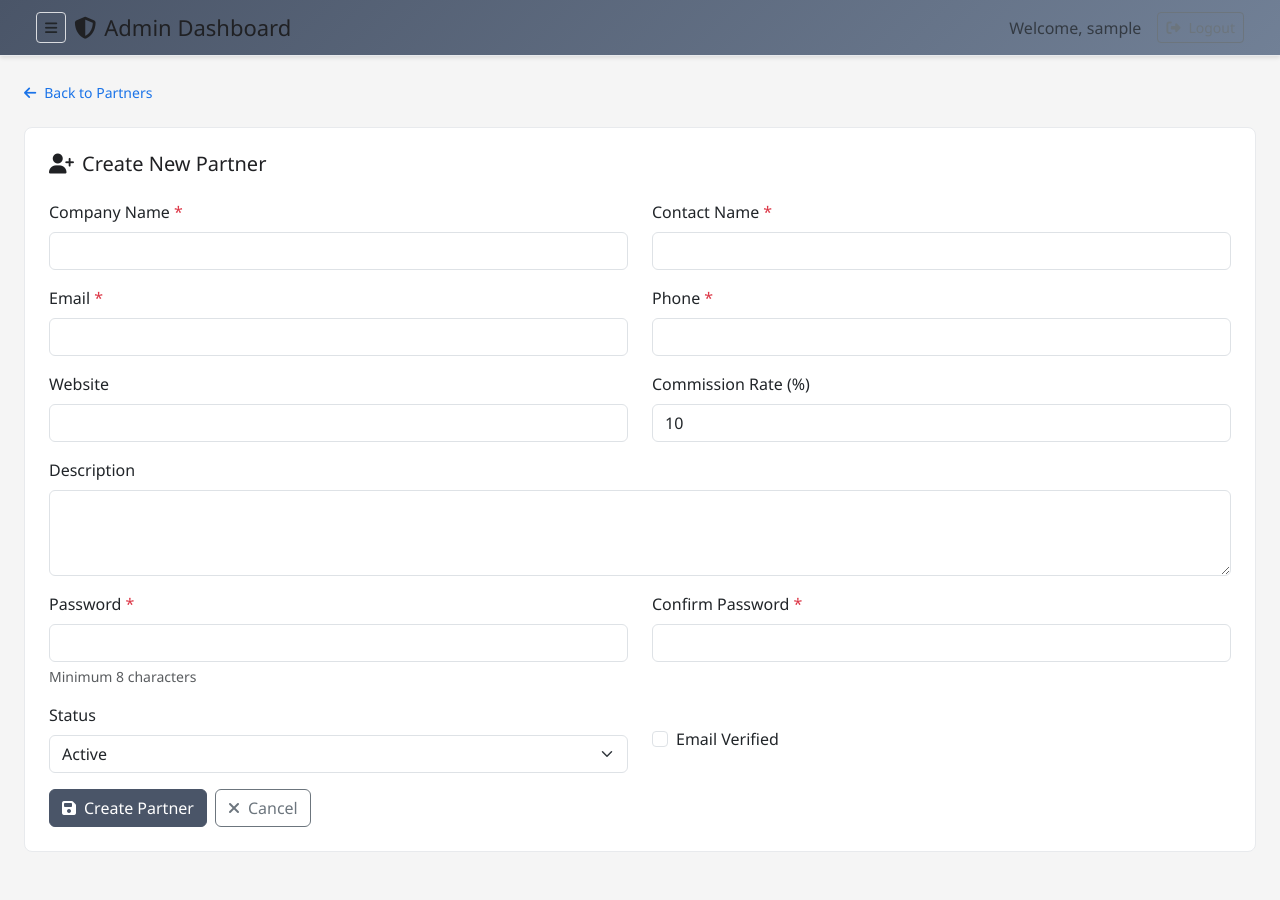
After one commit to kaungHtetTin/calamus_business, a PHP site: page /business/admin/create_partner.php in a window 1280 px wide. The commit adds this page. Run offline with PHP 8.4, Linux system fonts and the light colour scheme; the visitor is signed in with stand-in values (Sample User, id 1).

Commit message:
partner_creation_feature

```diff
--- /dev/null
+++ b/admin/create_partner.php
@@ -0,0 +1,224 @@
+<?php
+/**
+ * Create New Partner Page
+ * Form to create a new partner account
+ */
+
+require_once '../classes/admin_auth.php';
+
+$adminAuth = new AdminAuth();
+
+// Check if admin is logged in
+if (!$adminAuth->isLoggedIn()) {
+    header('Location: login.php');
+    exit();
+}
+
+$pageTitle = 'Create New Partner';
+$currentPage = 'partners';
+$error = '';
+$success = '';
+
+// Handle form submission
+if ($_SERVER['REQUEST_METHOD'] === 'POST') {
+    // Validate input
+    $companyName = isset($_POST['company_name']) ? trim($_POST['company_name']) : '';
+    $contactName = isset($_POST['contact_name']) ? trim($_POST['contact_name']) : '';
+    $email = isset($_POST['email']) ? trim($_POST['email']) : '';
+    $phone = isset($_POST['phone']) ? trim($_POST['phone']) : '';
+    $website = isset($_POST['website']) ? trim($_POST['website']) : '';
+    $description = isset($_POST['description']) ? trim($_POST['description']) : '';
+    $commissionRate = isset($_POST['commission_rate']) ? trim($_POST['commission_rate']) : '10';
+    $password = isset($_POST['password']) ? $_POST['password'] : '';
+    $confirmPassword = isset($_POST['confirm_password']) ? $_POST['confirm_password'] : '';
+    $status = isset($_POST['status']) ? $_POST['status'] : 'active';
+    $emailVerified = isset($_POST['email_verified']) ? 1 : 0;
+
+    // Validate required fields
+    if (empty($companyName) || empty($contactName) || empty($email) || empty($phone) || empty($password)) {
+        $error = 'Please fill in all required fields';
+    } elseif (!filter_var($email, FILTER_VALIDATE_EMAIL)) {
+        $error = 'Please enter a valid email address';
+    } elseif (strlen($password) < 8) {
+        $error = 'Password must be at least 8 characters long';
+    } elseif ($password !== $confirmPassword) {
+        $error = 'Passwords do not match';
+    } else {
+        // Prepare partner data
+        $partnerData = [
+            'company_name' => $companyName,
+            'contact_name' => $contactName,
+            'email' => $email,
+            'phone' => $phone,
+            'website' => $website,
+            'description' => $description,
+            'commission_rate' => $commissionRate,
+            'password' => $password,
+            'status' => $status,
+            'email_verified' => $emailVerified
+        ];
+
+        // Create partner
+        $result = $adminAuth->createPartner($partnerData);
+
+        if ($result['success']) {
+            $success = "Partner created successfully! Partner ID: {$result['partner_id']}, Private Code: {$result['private_code']}";
+            // Clear form or redirect
+            header('Location: partners.php?success=' . urlencode('Partner created successfully'));
+            exit();
+        } else {
+            $error = $result['message'];
+        }
+    }
+}
+?>
+<!DOCTYPE html>
+<html lang="en">
+<head>
+    <meta charset="UTF-8">
+    <meta name="viewport" content="width=device-width, initial-scale=1.0">
+    <title><?php echo $pageTitle; ?> - Admin Dashboard</title>
+    <link href="https://cdn.jsdelivr.net/npm/bootstrap@5.3.0/dist/css/bootstrap.min.css" rel="stylesheet">
+    <link rel="stylesheet" href="https://cdnjs.cloudflare.com/ajax/libs/font-awesome/6.4.0/css/all.min.css">
+    <link rel="stylesheet" href="../css/app.css">
+    <link rel="stylesheet" href="css/app.css">
+</head>
+<body>
+    <!-- Admin Header -->
+    <?php include 'layout/admin_header.php'; ?>
+
+    <?php include 'layout/admin_sidebar.php'; ?>
+
+    <div class="container-fluid" style="padding: 24px;">
+        <!-- Back Link -->
+        <a href="partners.php" class="back-link">
+            <i class="fas fa-arrow-left me-2"></i>Back to Partners
+        </a>
+
+        <!-- Error/Success Messages -->
+        <?php if ($error): ?>
+            <div class="alert alert-danger alert-dismissible fade show" role="alert">
+                <?php echo htmlspecialchars($error); ?>
+                <button type="button" class="btn-close" data-bs-dismiss="alert"></button>
+            </div>
+        <?php endif; ?>
+
+        <?php if ($success): ?>
+            <div class="alert alert-success alert-dismissible fade show" role="alert">
+                <?php echo htmlspecialchars($success); ?>
+                <button type="button" class="btn-close" data-bs-dismiss="alert"></button>
+            </div>
+        <?php endif; ?>
+
+        <!-- Create Partner Form -->
+        <div class="info-card">
+            <h5 class="mb-4" style="color: #202124;">
+                <i class="fas fa-user-plus me-2"></i>Create New Partner
+            </h5>
+
+            <form method="POST" action="create_partner.php">
+                <div class="row">
+                    <div class="col-md-6">
+                        <div class="mb-3">
+                            <label for="company_name" class="form-label">Company Name <span class="text-danger">*</span></label>
+                            <input type="text" class="form-control" id="company_name" name="company_name" required>
+                        </div>
+                    </div>
+                    <div class="col-md-6">
+                        <div class="mb-3">
+                            <label for="contact_name" class="form-label">Contact Name <span class="text-danger">*</span></label>
+                            <input type="text" class="form-control" id="contact_name" name="contact_name" required>
+                        </div>
+                    </div>
+                </div>
+
+                <div class="row">
+                    <div class="col-md-6">
+                        <div class="mb-3">
+                            <label for="email" class="form-label">Email <span class="text-danger">*</span></label>
+                            <input type="email" class="form-control" id="email" name="email" required>
+                        </div>
+                    </div>
+                    <div class="col-md-6">
+                        <div class="mb-3">
+                            <label for="phone" class="form-label">Phone <span class="text-danger">*</span></label>
+                            <input type="text" class="form-control" id="phone" name="phone" required>
+                        </div>
+                    </div>
+                </div>
+
+                <div class="row">
+                    <div class="col-md-6">
+                        <div class="mb-3">
+                            <label for="website" class="form-label">Website</label>
+                            <input type="url" class="form-control" id="website" name="website">
+                        </div>
+                    </div>
+                    <div class="col-md-6">
+                        <div class="mb-3">
+                            <label for="commission_rate" class="form-label">Commission Rate (%)</label>
+                            <input type="number" class="form-control" id="commission_rate" name="commission_rate" value="10" step="0.01" min="0" max="100">
+                        </div>
+                    </div>
+                </div>
+
+                <div class="mb-3">
+                    <label for="description" class="form-label">Description</label>
+                    <textarea class="form-control" id="description" name="description" rows="3"></textarea>
+                </div>
+
+                <div class="row">
+                    <div class="col-md-6">
+                        <div class="mb-3">
+                            <label for="password" class="form-label">Password <span class="text-danger">*</span></label>
+                            <input type="password" class="form-control" id="password" name="password" required minlength="8">
+                            <div class="form-text">Minimum 8 characters</div>
+                        </div>
+                    </div>
+                    <div class="col-md-6">
+                        <div class="mb-3">
+                            <label for="confirm_password" class="form-label">Confirm Password <span class="text-danger">*</span></label>
+                            <input type="password" class="form-control" id="confirm_password" name="confirm_password" required>
+                        </div>
+                    </div>
+                </div>
+
+                <div class="row">
+                    <div class="col-md-6">
+                        <div class="mb-3">
+                            <label for="status" class="form-label">Status</label>
+                            <select class="form-select" id="status" name="status">
+                                <option value="active" selected>Active</option>
+                                <option value="inactive">Inactive</option>
+                                <option value="pending">Pending</option>
+                                <option value="suspended">Suspended</option>
+                            </select>
+                        </div>
+                    </div>
+                    <div class="col-md-6">
+                        <div class="mb-3">
+                            <div class="form-check mt-4">
+                                <input class="form-check-input" type="checkbox" id="email_verified" name="email_verified">
+                                <label class="form-check-label" for="email_verified">
+                                    Email Verified
+                                </label>
+                            </div>
+                        </div>
+                    </div>
+                </div>
+
+                <div class="d-flex gap-2">
+                    <button type="submit" class="btn btn-primary">
+                        <i class="fas fa-save me-2"></i>Create Partner
+                    </button>
+                    <a href="partners.php" class="btn btn-outline-secondary">
+                        <i class="fas fa-times me-2"></i>Cancel
+                    </a>
+                </div>
+            </form>
+        </div>
+    </div>
+
+    <script src="https://cdn.jsdelivr.net/npm/bootstrap@5.3.0/dist/js/bootstrap.bundle.min.js"></script>
+</body>
+</html>
--- a/admin/layout/admin_sidebar.php
+++ b/admin/layout/admin_sidebar.php
@@ -29,6 +29,9 @@
                 <a class="nav-link <?php echo isset($currentPage) && $currentPage == 'payout_logs' ? 'active' : ''; ?>" href="payout_logs.php" style="color: <?php echo isset($currentPage) && $currentPage == 'payout_logs' ? '#e8f0fe' : 'rgba(255, 255, 255, 0.87)'; ?>; background: <?php echo isset($currentPage) && $currentPage == 'payout_logs' ? 'rgba(232, 240, 254, 0.1)' : 'transparent'; ?>; padding: 12px 16px; border-radius: 6px; margin-bottom: 4px; transition: all 0.2s;">
                     <i class="fas fa-credit-card me-2"></i>Payout Logs
                 </a>
+                <a class="nav-link <?php echo isset($currentPage) && $currentPage == 'payout_history' ? 'active' : ''; ?>" href="payout_history.php" style="color: <?php echo isset($currentPage) && $currentPage == 'payout_history' ? '#e8f0fe' : 'rgba(255, 255, 255, 0.87)'; ?>; background: <?php echo isset($currentPage) && $currentPage == 'payout_history' ? 'rgba(232, 240, 254, 0.1)' : 'transparent'; ?>; padding: 12px 16px; border-radius: 6px; margin-bottom: 4px; transition: all 0.2s;">
+                    <i class="fas fa-history me-2"></i>Payout History
+                </a>
                 <hr style="border-color: rgba(255, 255, 255, 0.1); margin: 16px 0;">
                 <a class="nav-link" href="logout.php" style="color: #d93025; padding: 12px 16px; border-radius: 6px; transition: all 0.2s;">
                     <i class="fas fa-sign-out-alt me-2"></i>Logout
--- a/classes/admin_auth.php
+++ b/classes/admin_auth.php
@@ -491,6 +491,176 @@ class AdminAuth {
     }
 
     /**
+     * Get payout histories with pagination and filtering
+     */
+    public function getPayoutHistories($page = 1, $limit = 20, $status = null, $startDate = null, $endDate = null) {
+        $offset = ($page - 1) * $limit;
+        $whereClause = "WHERE 1=1";
+
+        if ($status) {
+            $whereClause .= " AND pph.status = '$status'";
+        }
+
+        if ($startDate) {
+            $whereClause .= " AND DATE(pph.created_at) >= '$startDate'";
+        }
+
+        if ($endDate) {
+            $whereClause .= " AND DATE(pph.created_at) <= '$endDate'";
+        }
+
+        // Get total count
+        $countQuery = "SELECT COUNT(*) as total FROM partner_payment_histories pph $whereClause";
+        $countResult = $this->db->read($countQuery);
+        $total = $countResult[0]['total'];
+
+        // Get payout histories with partner info
+        $query = "SELECT
+                    pph.*,
+                    p.contact_name,
+                    p.company_name,
+                    p.email
+                  FROM partner_payment_histories pph
+                  LEFT JOIN partners p ON pph.partner_id = p.id
+                  $whereClause
+                  ORDER BY pph.created_at DESC
+                  LIMIT $limit OFFSET $offset";
+
+        $histories = $this->db->read($query);
+
+        return [
+            'histories' => $histories ? $histories : [],
+            'total' => $total,
+            'page' => $page,
+            'limit' => $limit,
+            'total_pages' => ceil($total / $limit)
+        ];
+    }
+
+    /**
+     * Get payout history statistics
+     */
+    public function getPayoutHistoryStatistics($status = null, $startDate = null, $endDate = null) {
+        $whereClause = "WHERE 1=1";
+
+        if ($status) {
+            $whereClause .= " AND status = '$status'";
+        }
+
+        if ($startDate) {
+            $whereClause .= " AND DATE(created_at) >= '$startDate'";
+        }
+
+        if ($endDate) {
+            $whereClause .= " AND DATE(created_at) <= '$endDate'";
+        }
+
+        $stats = [];
+
+        // Total payout amount
+        $totalQuery = "SELECT SUM(amount) as total FROM partner_payment_histories $whereClause";
+        $result = $this->db->read($totalQuery);
+        $stats['total_amount'] = $result && $result[0]['total'] ? (float)$result[0]['total'] : 0.00;
+
+        // Total transactions
+        $countQuery = "SELECT COUNT(*) as total FROM partner_payment_histories $whereClause";
+        $result = $this->db->read($countQuery);
+        $stats['total_transactions'] = $result ? (int)$result[0]['total'] : 0;
+
+        // Pending amount
+        $pendingQuery = "SELECT SUM(amount) as total FROM partner_payment_histories WHERE status = 'pending' $whereClause";
+        $result = $this->db->read($pendingQuery);
+        $stats['pending_amount'] = $result && $result[0]['total'] ? (float)$result[0]['total'] : 0.00;
+
+        // Received amount
+        $receivedQuery = "SELECT SUM(amount) as total FROM partner_payment_histories WHERE status = 'received' $whereClause";
+        $result = $this->db->read($receivedQuery);
+        $stats['received_amount'] = $result && $result[0]['total'] ? (float)$result[0]['total'] : 0.00;
+
+        return $stats;
+    }
+
+    /**
+     * Generate unique private code
+     */
+    private function generateUniquePrivateCode() {
+        $maxAttempts = 100;
+        $attempts = 0;
+
+        do {
+            $characters = 'ABCDEFGHIJKLMNOPQRSTUVWXYZ0123456789';
+            $privateCode = '';
+
+            for ($i = 0; $i < 6; $i++) {
+                $privateCode .= $characters[rand(0, strlen($characters) - 1)];
+            }
+
+            $existingCode = $this->db->read("SELECT id FROM partners WHERE private_code = '$privateCode'");
+
+            if (!$existingCode) {
+                return $privateCode;
+            }
+
+            $attempts++;
+        } while ($attempts < $maxAttempts);
+
+        return false;
+    }
+
+    /**
+     * Create new partner
+     */
+    public function createPartner($partnerData) {
+        // Check if email already exists
+        $existingPartner = $this->db->read("SELECT id FROM partners WHERE email = '{$partnerData['email']}'");
+        if ($existingPartner) {
+            return ['success' => false, 'message' => 'Email already registered'];
+        }
+
+        // Generate unique private code
+        $privateCode = $this->generateUniquePrivateCode();
+        if (!$privateCode) {
+            return ['success' => false, 'message' => 'Failed to generate unique private code'];
+        }
+
+        // Hash password
+        $hashedPassword = password_hash($partnerData['password'], PASSWORD_DEFAULT);
+
+        // Generate verification code
+        $verificationCode = str_pad(rand(100000, 999999), 6, '0', STR_PAD_LEFT);
+
+        // Set default values
+        $status = $partnerData['status'] ?? 'active';
+        $commissionRate = $partnerData['commission_rate'] ?? '10';
+        $emailVerified = isset($partnerData['email_verified']) && $partnerData['email_verified'] ? 1 : 0;
+
+        // Insert partner
+        $query = "INSERT INTO partners
+                 (company_name, contact_name, email, phone, password, website, description,
+                  commission_rate, private_code, status, verification_code, email_verified, created_at, updated_at)
+                 VALUES ('{$partnerData['company_name']}', '{$partnerData['contact_name']}',
+                         '{$partnerData['email']}', '{$partnerData['phone']}', '$hashedPassword',
+                         '{$partnerData['website']}', '{$partnerData['description']}',
+                         '$commissionRate', '$privateCode', '$status', '$verificationCode', '$emailVerified', NOW(), NOW())";
+
+        $result = $this->db->save($query);
+        if ($result) {
+            $query = "SELECT id FROM partners WHERE email = '{$partnerData['email']}' LIMIT 1";
+            $partner = $this->db->read($query);
+            $partnerId = $partner[0]['id'];
+
+            return [
+                'success' => true,
+                'message' => 'Partner created successfully',
+                'partner_id' => $partnerId,
+                'private_code' => $privateCode
+            ];
+        }
+
+        return ['success' => false, 'message' => 'Failed to create partner'];
+    }
+
+    /**
      * Process payout for a partner
      */
     public function processPayout($partnerId) {
```
Also changed, not shown: admin/partners.php (+8 -3 lines), admin/payout_history.php (added, +262 -0 lines), prompt.php (+33 -0 lines).
